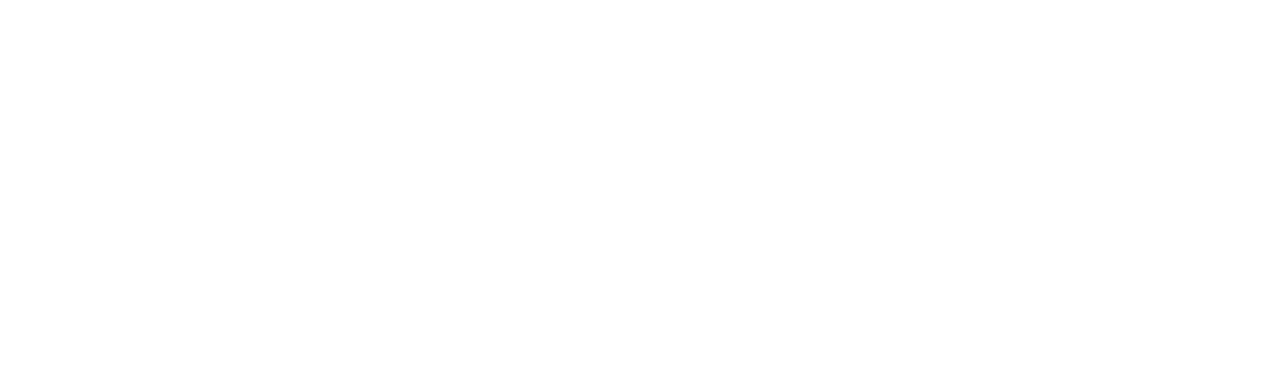
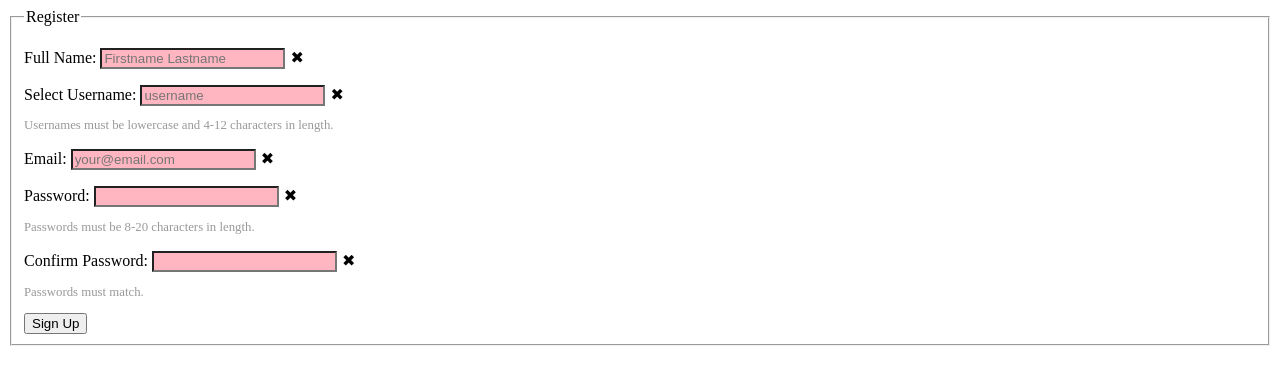
Before and after one commit to vikkoooo/AccountReg_JS, a plain HTML site: page index.html in a window 1280 px wide. Drawn offline with Linux system fonts and the light colour scheme.

Commit message:
basic html forms with some validation (confirm pw missing)

```diff
--- a/index.css
+++ b/index.css
@@ -0,0 +1,29 @@
+label {
+	display: block;
+	margin-top: 1em;
+}
+
+p {
+	font-size: 80%;
+	color: #999;
+}
+
+input:valid {
+	background-color: palegreen;
+}
+
+input:invalid {
+	background-color: lightpink;
+}
+
+input:valid+span::after {
+	position: absolute;
+	content: "✓";
+	padding-left: 5px;
+}
+
+input:invalid+span::after {
+	position: absolute;
+	content: "✖";
+	padding-left: 5px;
+}
--- a/index.html
+++ b/index.html
@@ -1,12 +1,50 @@
 <!DOCTYPE html>
 <html lang="en">
+
 <head>
-  <meta charset="UTF-8">
-  <meta name="viewport" content="width=device-width, initial-scale=1.0">
-  <link rel="stylesheet" href="index.css">
-  <title>Account Registration</title>
+	<meta charset="UTF-8">
+	<meta name="viewport" content="width=device-width, initial-scale=1.0">
+	<link rel="stylesheet" href="index.css">
+	<title>Account Registration</title>
 </head>
+
 <body>
-  <script src="index.js"></script>
+	<fieldset>
+		<legend>Register</legend>
+		<form>
+			<label>Full Name:
+				<input name="name" type="text" placeholder="Firstname Lastname" required pattern="^(\w\w+)\s(\w+)$" />
+				<span class="validity"></span>
+			</label>
+
+			<label>Select Username:
+				<input name=" username" type="text" placeholder="username" required pattern="[a-z]{4,12}" />
+				<span class="validity"></span>
+				<p>Usernames must be lowercase and 4-12 characters in length.</p>
+			</label>
+
+			<label>Email:
+				<input name="email" type="email" placeholder="your@email.com" required
+					pattern="[^@\s]+@[^@\s]+\.[^@\s]+" />
+				<span class="validity"></span>
+			</label>
+
+			<label>Password:
+				<input name="password" type="password" required pattern=".{8,20}" />
+				<span class="validity"></span>
+				<p>Passwords must be 8-20 characters in length.</p>
+			</label>
+
+			<label>Confirm Password:
+				<input name="confirm-password" type="password" required pattern=".{8,20}" />
+				<span class="validity"></span>
+				<p>Passwords must match.</p>
+			</label>
+
+			<button type="submit">Sign Up</button>
+		</form>
+	</fieldset>
+	<script src="index.js"></script>
 </body>
+
 </html>
```
